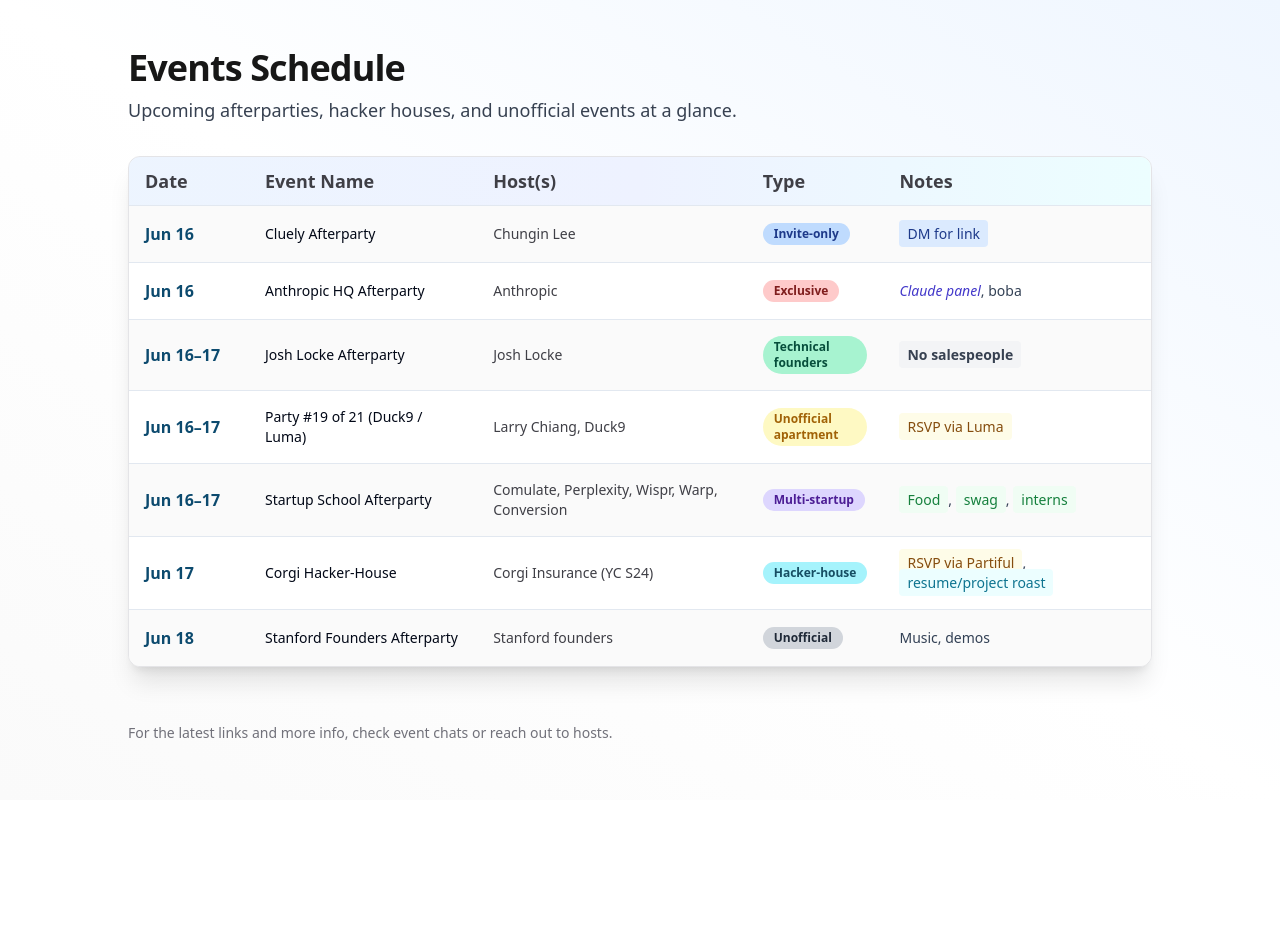
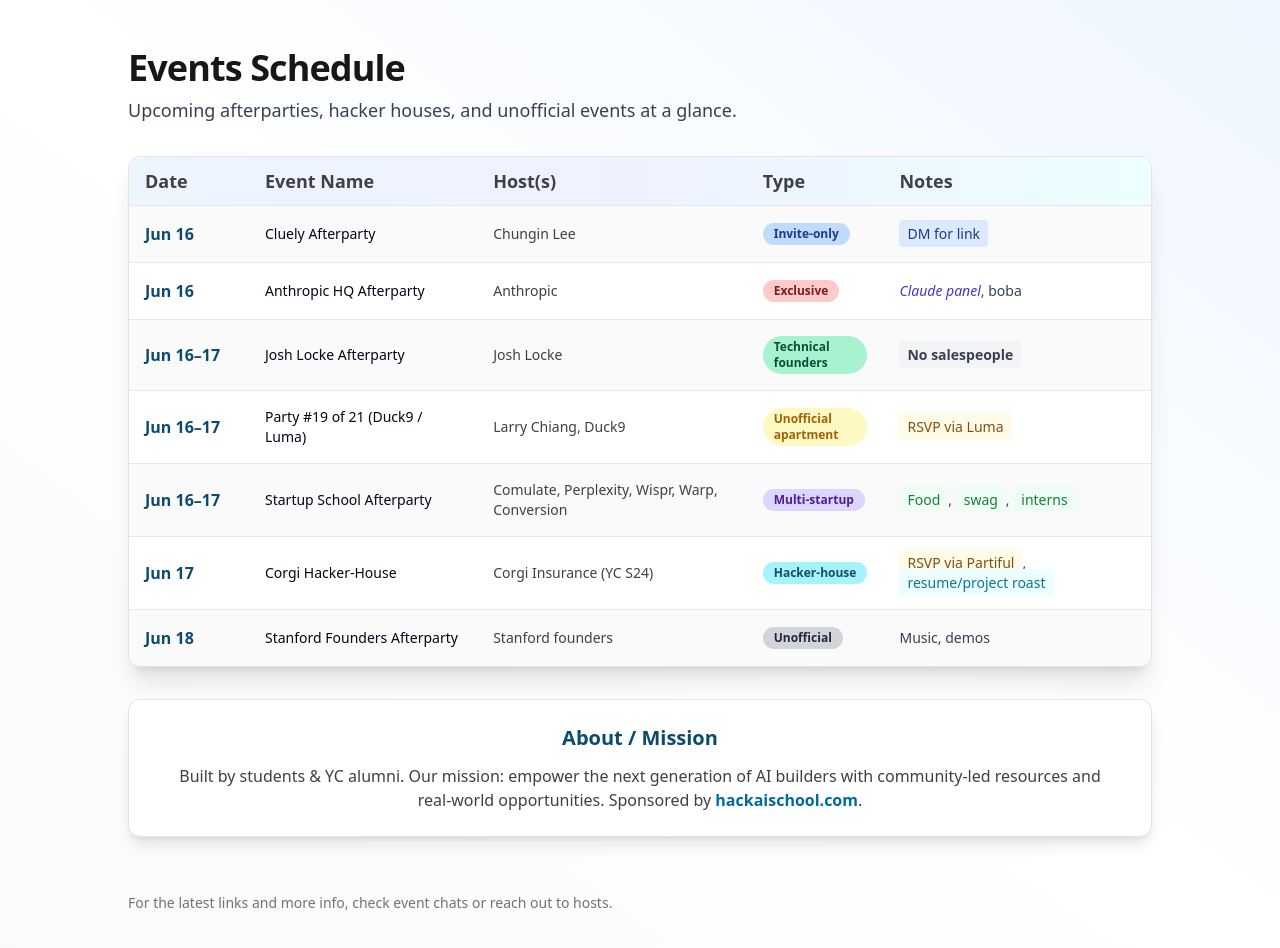
Before and after one commit to DhruvMiyani/hackaischool.com, a React (Vite) app: page / in a window 1280 px wide. Shown: the top 948 px of the page. Before the commit the page ends 800 px from the top, so only its background shows below. Built offline with nearby package versions, Linux system fonts and the light colour scheme.

Commit message:
Remove copyright and GitHub link
Removed the copyright notice and the link to GitHub from the "About / Mission" section.

```diff
--- a/src/pages/Index.tsx
+++ b/src/pages/Index.tsx
@@ -1,4 +1,3 @@
-
 import { Badge } from "@/components/ui/badge";
 import { Table, TableBody, TableCell, TableHead, TableHeader, TableRow } from "@/components/ui/table";
 
@@ -141,8 +140,19 @@ const Index = () => {
             </TableBody>
           </Table>
         </div>
-        <footer className="pt-6 text-sm text-zinc-500">
-          For the latest links and more info, check event chats or reach out to hosts.
+        <section className="mt-12 rounded-xl bg-white border border-zinc-200 shadow-lg px-8 py-6 flex flex-col gap-3 items-center text-center">
+          <h2 className="text-lg sm:text-xl font-semibold text-sky-900">
+            About / Mission
+          </h2>
+          <p className="text-zinc-700">
+            Built by students & YC alumni. Our mission: empower the next generation of AI builders with community-led resources and real-world opportunities. Sponsored by <span className="font-semibold text-sky-700">hackaischool.com</span>.
+          </p>
+        </section>
+
+        <footer className="pt-6 text-sm text-zinc-500 flex flex-col sm:flex-row items-center justify-between gap-2">
+          <span>
+            For the latest links and more info, check event chats or reach out to hosts.
+          </span>
         </footer>
       </div>
     </div>
```
